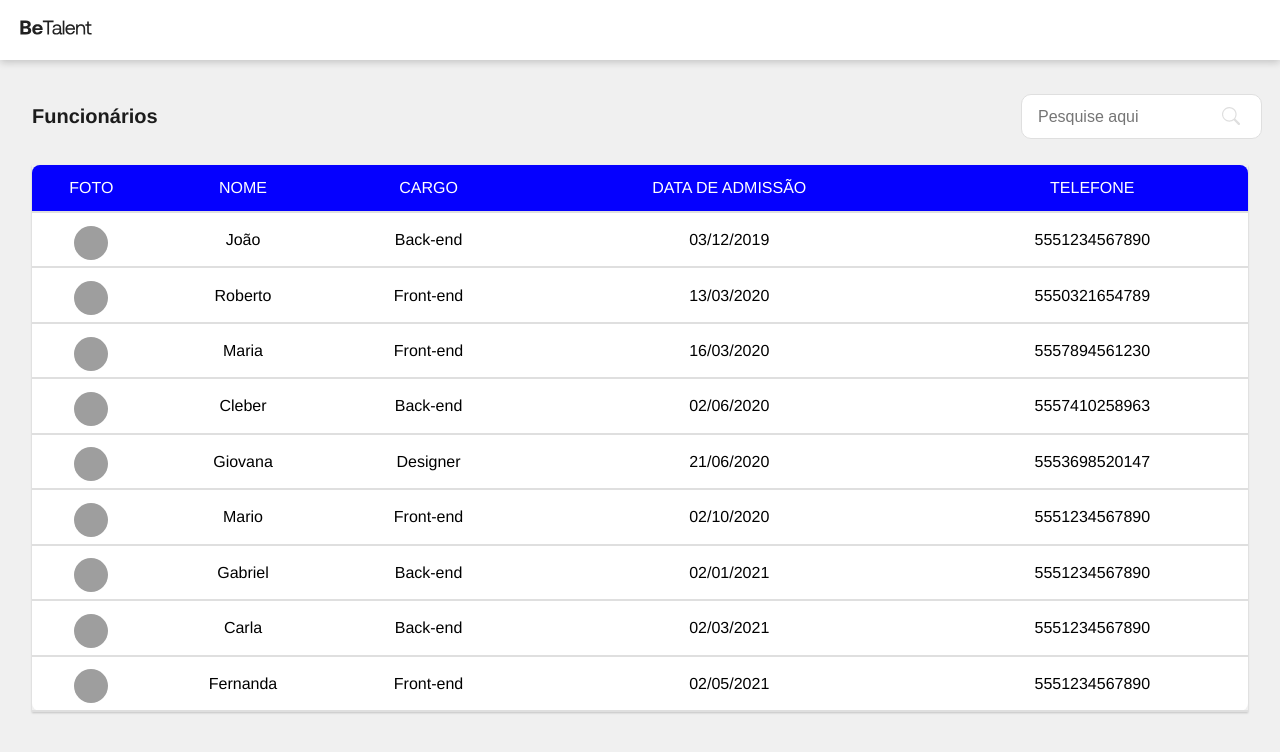
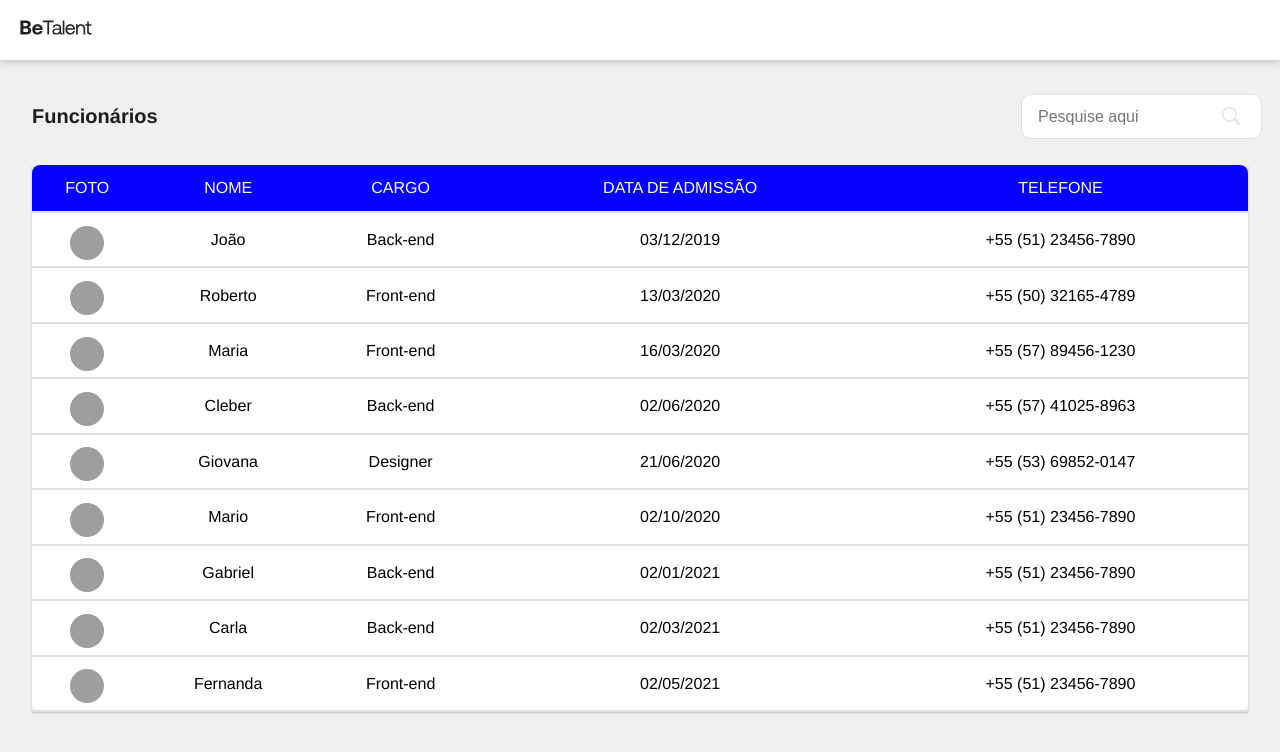
Before and after one commit to JacquelineCasali/Teste-T-cnico-Front-end-BeTalent, a React (Vite) app in the folder frontend/: page / in a window 1280 px wide. Shown: the top 752 px of the page. Built offline with nearby package versions, Linux system fonts and the light colour scheme; data requests are answered from the project's data file; grey boxes are pictures that could not be loaded.

Commit message:
formatando o telefone

```diff
--- a/frontend/src/components/Table/Table.jsx
+++ b/frontend/src/components/Table/Table.jsx
@@ -2,11 +2,11 @@ import React, { useEffect, useState } from 'react'
 import "./Table.css"
 import api from '../../database/api'
 import {  addDays } from "date-fns";
+import formatarTelefone from '../../utils/formatarTelefone';
 export default function Table() {
 
 
   const [data, setData]=useState([])
-  // const url ='http://localhost:5000/employees'
 
   useEffect(()=>{
 
@@ -15,6 +15,7 @@ export default function Table() {
          setData(response.data)})
          .catch((err)=>console.log(err))
      },[])
+
 
 
 
@@ -43,7 +44,7 @@ export default function Table() {
 <td>{new Intl.DateTimeFormat('pt-BR',{dateStyle:'short'}).format(
   addDays(new Date(c.admission_date),1)
  )}</td>
-<td>{c.phone}</td>
+<td>{formatarTelefone(c.phone)}</td>
   </tr>
  )})}
 </tbody>
--- a/frontend/src/utils/date.js
+++ /dev/null
@@ -1,5 +0,0 @@
-const date =()=>{
-    new Intl.DateTimeFormat('pt-BR',{dateStyle:'short'})
-}
-
-export default date;
--- /dev/null
+++ b/frontend/src/utils/formatarTelefone.js
@@ -0,0 +1,5 @@
+const formatarTelefone = (numero) => {
+    return numero.replace(/^(\d{2})(\d{2})(\d{5})(\d{4})$/, "+$1 ($2) $3-$4");
+};
+
+export default formatarTelefone;
```
